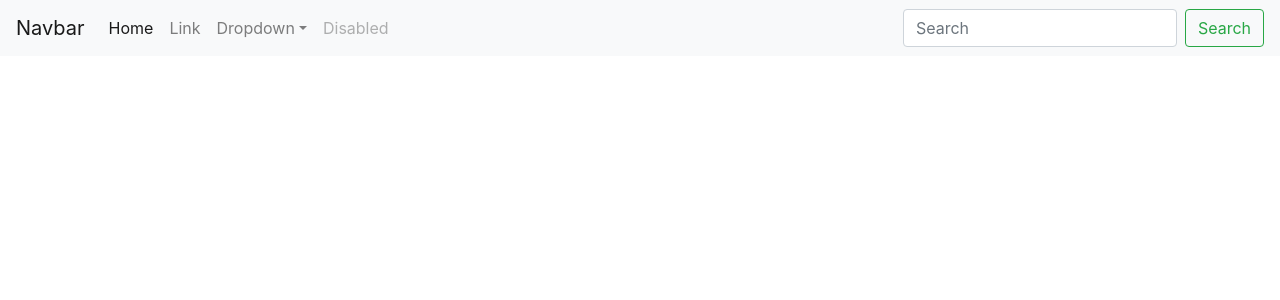
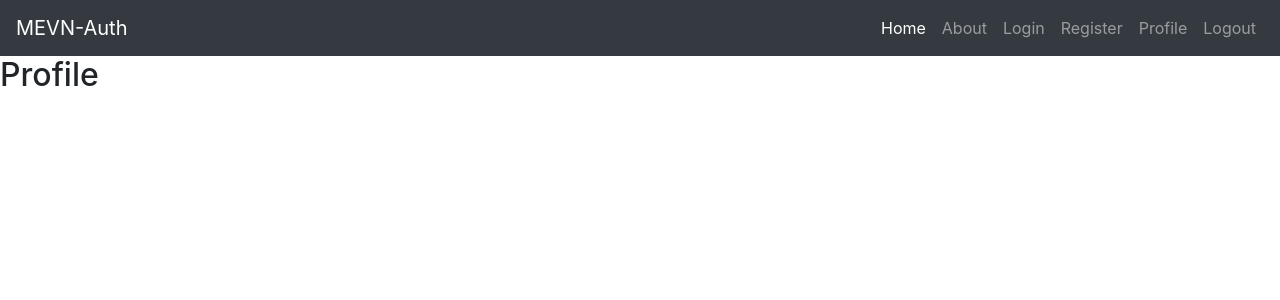
Before and after one commit to apptreeso/MEVN, a Vue app in the folder client/: page /profile in a window 1280 px wide. Shown: the top 300 px of the page. Built offline with nearby package versions, Linux system fonts and the light colour scheme.

Commit message:
Updated navbar and added some views

```diff
--- a/client/src/App.vue
+++ b/client/src/App.vue
@@ -2,7 +2,7 @@
   <div id="app">
     <Navbar />
     <!-- <div id="nav">
-      <router-link to="/">Home</router-link>|
+      <router-link to="/">Home</router-link>
       <router-link to="/about">About</router-link>
     </div>-->
     <router-view />
--- a/client/src/components/Navbar.vue
+++ b/client/src/components/Navbar.vue
@@ -1,6 +1,6 @@
 <template>
-  <nav class="navbar navbar-expand-lg navbar-light bg-light">
-    <a class="navbar-brand" href="#">Navbar</a>
+  <nav class="navbar navbar-expand-lg navbar-dark bg-dark">
+    <router-link class="navbar-brand" to="/">MEVN-Auth</router-link>
     <button
       class="navbar-toggler"
       type="button"
@@ -14,41 +14,29 @@
     </button>
 
     <div class="collapse navbar-collapse" id="navbarSupportedContent">
-      <ul class="navbar-nav mr-auto">
+      <ul class="navbar-nav ml-auto">
         <li class="nav-item active">
-          <a class="nav-link" href="#">
+          <router-link class="nav-link" to="/">
             Home
             <span class="sr-only">(current)</span>
-          </a>
+          </router-link>
         </li>
         <li class="nav-item">
-          <a class="nav-link" href="#">Link</a>
-        </li>
-        <li class="nav-item dropdown">
-          <a
-            class="nav-link dropdown-toggle"
-            href="#"
-            id="navbarDropdown"
-            role="button"
-            data-toggle="dropdown"
-            aria-haspopup="true"
-            aria-expanded="false"
-          >Dropdown</a>
-          <div class="dropdown-menu" aria-labelledby="navbarDropdown">
-            <a class="dropdown-item" href="#">Action</a>
-            <a class="dropdown-item" href="#">Another action</a>
-            <div class="dropdown-divider"></div>
-            <a class="dropdown-item" href="#">Something else here</a>
-          </div>
+          <router-link class="nav-link" to="/about">About</router-link>
         </li>
         <li class="nav-item">
-          <a class="nav-link disabled" href="#" tabindex="-1" aria-disabled="true">Disabled</a>
+          <router-link class="nav-link" to="/login">Login</router-link>
+        </li>
+        <li class="nav-item">
+          <router-link class="nav-link" to="/register">Register</router-link>
+        </li>
+        <li class="nav-item">
+          <router-link class="nav-link" to="/profile">Profile</router-link>
+        </li>
+        <li class="nav-item">
+          <a class="nav-link" to="/logout">Logout</a>
         </li>
       </ul>
-      <form class="form-inline my-2 my-lg-0">
-        <input class="form-control mr-sm-2" type="search" placeholder="Search" aria-label="Search" />
-        <button class="btn btn-outline-success my-2 my-sm-0" type="submit">Search</button>
-      </form>
     </div>
   </nav>
 </template>
--- a/client/src/router/index.js
+++ b/client/src/router/index.js
@@ -1,29 +1,45 @@
-import Vue from 'vue'
-import VueRouter from 'vue-router'
-import Home from '../views/Home.vue'
+import Vue from "vue";
+import VueRouter from "vue-router";
+import Home from "../views/Home.vue";
 
-Vue.use(VueRouter)
+Vue.use(VueRouter);
 
 const routes = [
   {
-    path: '/',
-    name: 'Home',
+    path: "/",
+    name: "Home",
     component: Home
   },
   {
-    path: '/about',
-    name: 'About',
-    // route level code-splitting
-    // this generates a separate chunk (about.[hash].js) for this route
-    // which is lazy-loaded when the route is visited.
-    component: () => import(/* webpackChunkName: "about" */ '../views/About.vue')
+    path: "/about",
+    name: "About",
+    component: () =>
+      import(/* webpackChunkName: "about" */ "../views/About.vue")
+  },
+  {
+    path: "/login",
+    name: "Login",
+    component: () =>
+      import(/* webpackChunkName: "about" */ "../views/Login.vue")
+  },
+  {
+    path: "/register",
+    name: "Register",
+    component: () =>
+      import(/* webpackChunkName: "about" */ "../views/Register.vue")
+  },
+  {
+    path: "/profile",
+    name: "Profile",
+    component: () =>
+      import(/* webpackChunkName: "about" */ "../views/Profile.vue")
   }
-]
+];
 
 const router = new VueRouter({
-  mode: 'history',
+  mode: "history",
   base: process.env.BASE_URL,
   routes
-})
+});
 
-export default router
+export default router;
--- /dev/null
+++ b/client/src/views/Login.vue
@@ -0,0 +1,10 @@
+<template>
+  <div>
+    <h2>Login</h2>
+  </div>
+</template>
+<script>
+export default {};
+</script>
+<style scoped>
+</style>
--- /dev/null
+++ b/client/src/views/Profile.vue
@@ -0,0 +1,10 @@
+<template>
+  <div>
+    <h2>Profile</h2>
+  </div>
+</template>
+<script>
+export default {};
+</script>
+<style scoped>
+</style>
--- /dev/null
+++ b/client/src/views/Register.vue
@@ -0,0 +1,10 @@
+<template>
+  <div>
+    <h2>Register</h2>
+  </div>
+</template>
+<script>
+export default {};
+</script>
+<style scoped>
+</style>
```
